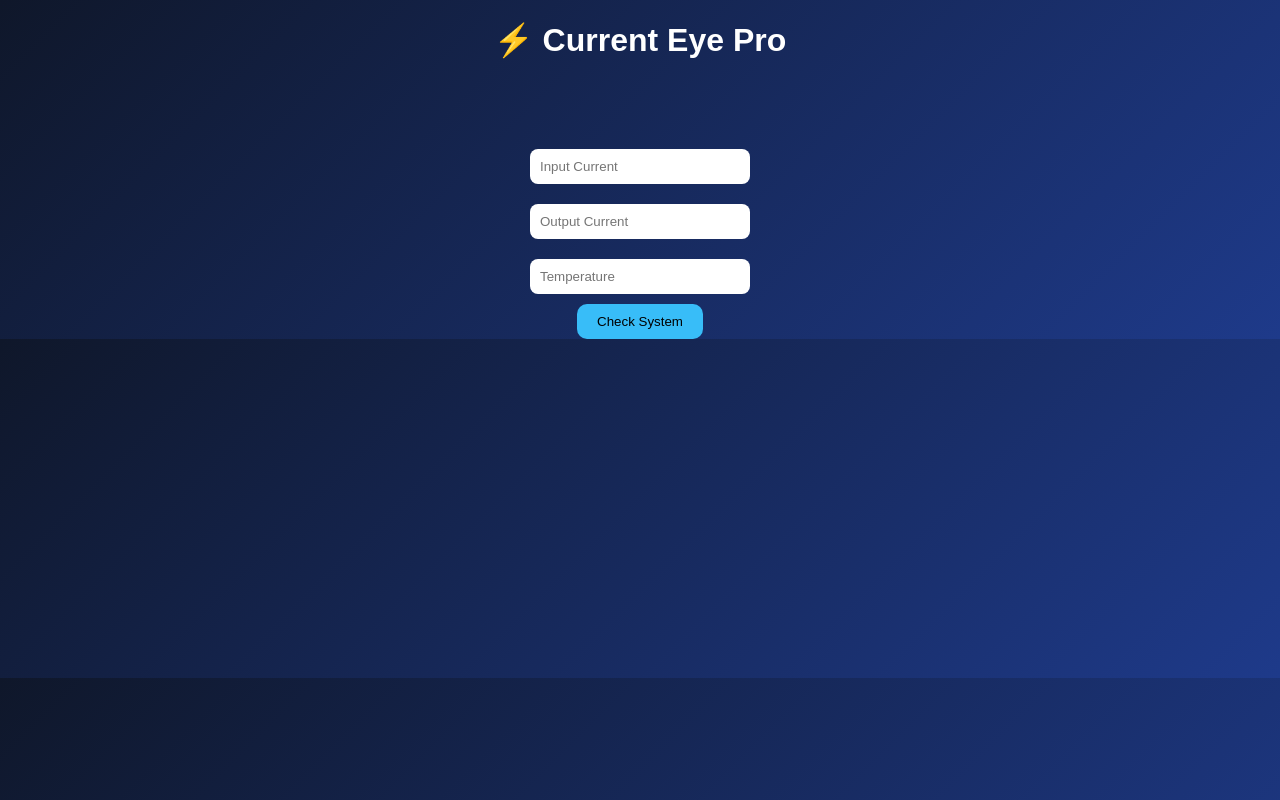
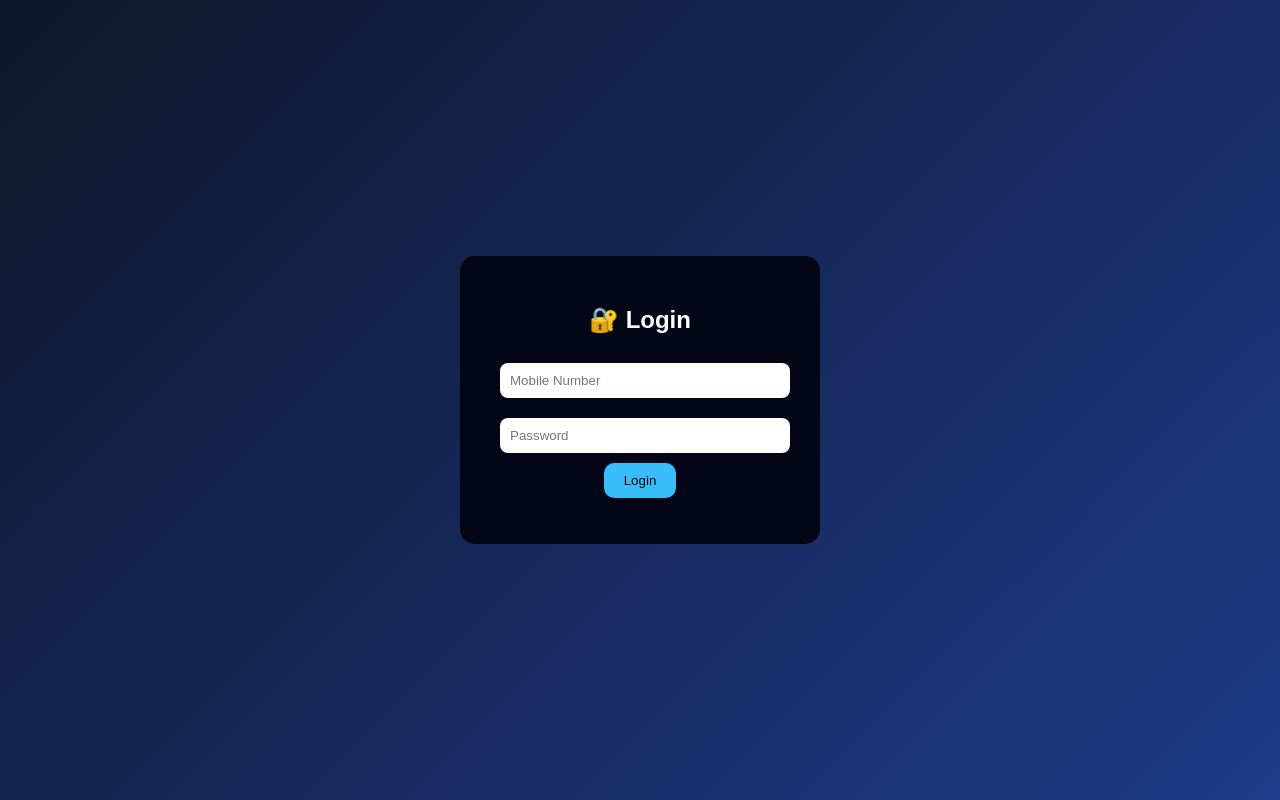
Before and after one commit to mukeshmurugan889-ai/electricity-project, a Flask app: page / in a window 1280 px wide. Run offline with Flask 3, Linux system fonts and the light colour scheme.

Commit message:
Update index.html

```diff
--- a/templates/index.html
+++ b/templates/index.html
@@ -1,7 +1,6 @@
 <!DOCTYPE html>
-<html lang="en">
+<html>
 <head>
-<meta charset="UTF-8">
 <title>Current Eye Pro</title>
 
 <style>
@@ -10,17 +9,28 @@ body {
   font-family: Arial;
   background: linear-gradient(135deg, #0f172a, #1e3a8a);
   color: white;
+}
+
+/* LOGIN */
+#loginPage {
+  display: flex;
+  height: 100vh;
+  justify-content: center;
+  align-items: center;
+}
+
+.login-box {
+  background: #020617;
+  padding: 30px;
+  border-radius: 15px;
+  width: 300px;
   text-align: center;
 }
 
-.container {
-  margin-top: 80px;
-}
-
 input {
+  width: 90%;
   padding: 10px;
   margin: 10px;
-  width: 200px;
   border-radius: 8px;
   border: none;
 }
@@ -32,26 +42,132 @@ button {
   border-radius: 10px;
   cursor: pointer;
 }
+
+/* DASHBOARD */
+#dashboard { display: none; }
+
+header {
+  background: #020617;
+  padding: 20px;
+  text-align: center;
+  font-size: 26px;
+  color: #38bdf8;
+}
+
+.container { padding: 20px; }
+
+.card {
+  background: #1e293b;
+  padding: 20px;
+  margin: 10px;
+  border-radius: 15px;
+  display: inline-block;
+  width: 200px;
+  text-align: center;
+}
+
+.value { font-size: 22px; font-weight: bold; }
+
+.green { color: #22c55e; }
+.red { color: #ef4444; }
+.orange { color: #f97316; }
+
+.section { margin-top: 30px; }
 </style>
 </head>
 
 <body>
 
-<h1>⚡ Current Eye Pro</h1>
+<!-- LOGIN -->
+<div id="loginPage">
+  <div class="login-box">
+    <h2>🔐 Login</h2>
+    <input type="text" id="mobile" placeholder="Mobile Number">
+    <input type="password" id="password" placeholder="Password">
+    <button onclick="login()">Login</button>
+    <p id="loginMsg"></p>
+  </div>
+</div>
+
+<!-- DASHBOARD -->
+<div id="dashboard">
+
+<header>⚡ Current Eye - Smart Monitoring</header>
 
 <div class="container">
 
-<form action="/check" method="post">
+<h2>📊 Live Dashboard</h2>
 
-    <input name="input_current" placeholder="Input Current" required><br>
-    <input name="output_current" placeholder="Output Current" required><br>
-    <input name="temperature" placeholder="Temperature" required><br>
+<div class="card"><h3>Input Current</h3><div class="value" id="inputCurrent">--</div></div>
 
-    <button type="submit">Check System</button>
+<div class="card"><h3>Output Current</h3><div class="value" id="outputCurrent">--</div></div>
 
-</form>
+<div class="card"><h3>Temperature</h3><div class="value" id="temp">--</div></div>
+
+<div class="card"><h3>Status</h3><div class="value" id="status">Waiting...</div></div>
+
+<br>
+<button onclick="simulate()">🔄 Simulate</button>
+
+<div class="section">
+<h2>🚨 Alert Message</h2>
+<p id="alertMsg">No Alerts</p>
+</div>
 
 </div>
+</div>
+
+<script>
+
+// LOGIN
+function login() {
+  let m = document.getElementById("mobile").value;
+  let p = document.getElementById("password").value;
+
+  if (m === "1234567890" && p === "admin") {
+    document.getElementById("loginPage").style.display = "none";
+    document.getElementById("dashboard").style.display = "block";
+  } else {
+    document.getElementById("loginMsg").innerText = "Invalid Login!";
+  }
+}
+
+// SIMULATION
+function simulate() {
+
+  let inputCurrent = Math.floor(Math.random() * 60);
+  let outputCurrent = Math.floor(Math.random() * 40);
+  let temp = Math.floor(Math.random() * 80);
+
+  document.getElementById("inputCurrent").innerText = inputCurrent + " A";
+  document.getElementById("outputCurrent").innerText = outputCurrent + " A";
+  document.getElementById("temp").innerText = temp + " °C";
+
+  let status = document.getElementById("status");
+
+  if (inputCurrent > outputCurrent) {
+    status.innerText = "⚠️ Theft Detected";
+    status.className = "value red";
+    document.getElementById("alertMsg").innerText = "⚠️ Theft Detected!";
+  }
+  else if (inputCurrent > 50) {
+    status.innerText = "⚡ Overload";
+    status.className = "value orange";
+    document.getElementById("alertMsg").innerText = "⚡ Overload!";
+  }
+  else if (temp > 60) {
+    status.innerText = "🔥 High Temp";
+    status.className = "value orange";
+    document.getElementById("alertMsg").innerText = "🔥 High Temperature!";
+  }
+  else {
+    status.innerText = "Normal";
+    status.className = "value green";
+    document.getElementById("alertMsg").innerText = "No Alerts";
+  }
+}
+
+</script>
 
 </body>
 </html>
```
